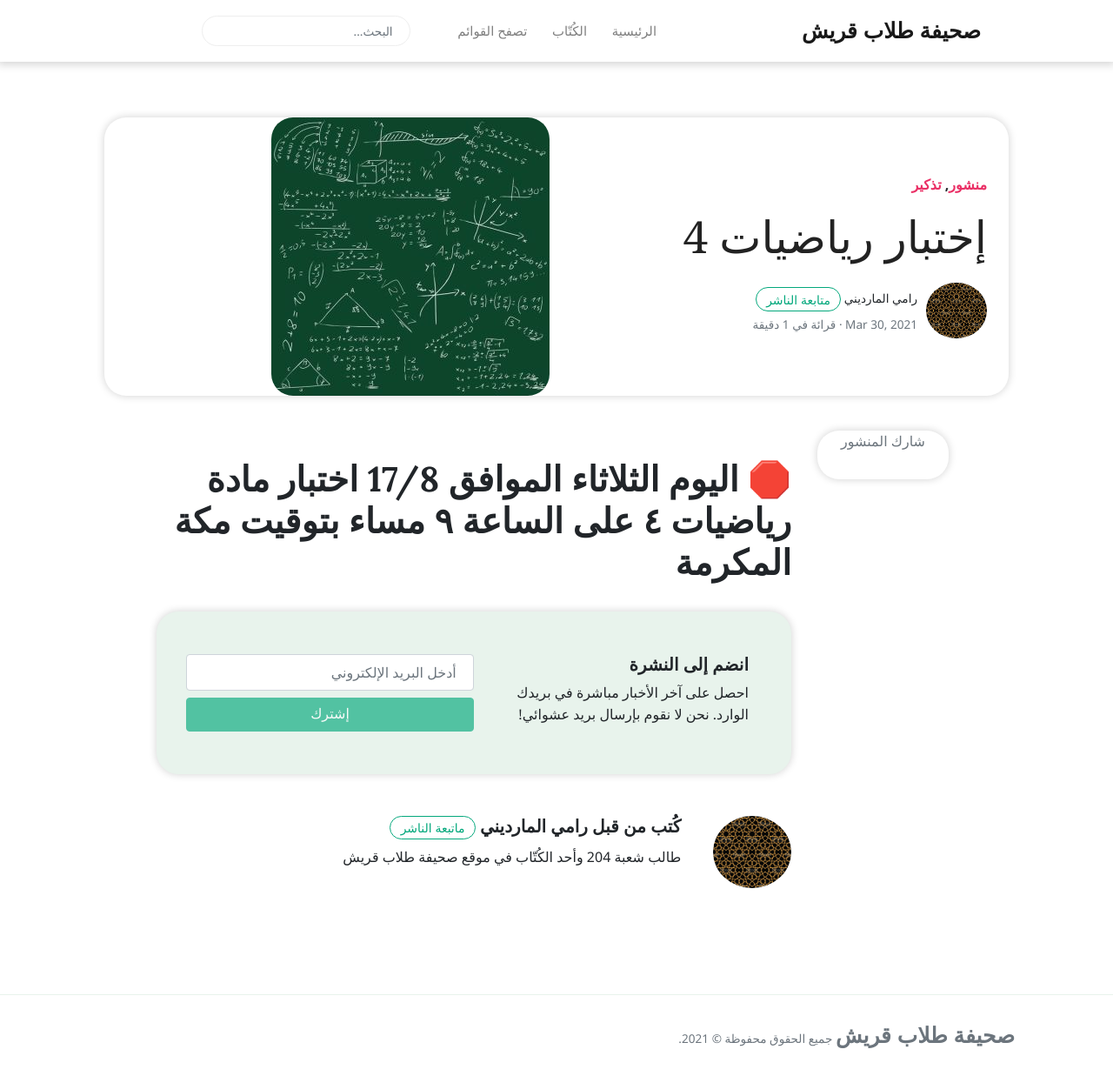
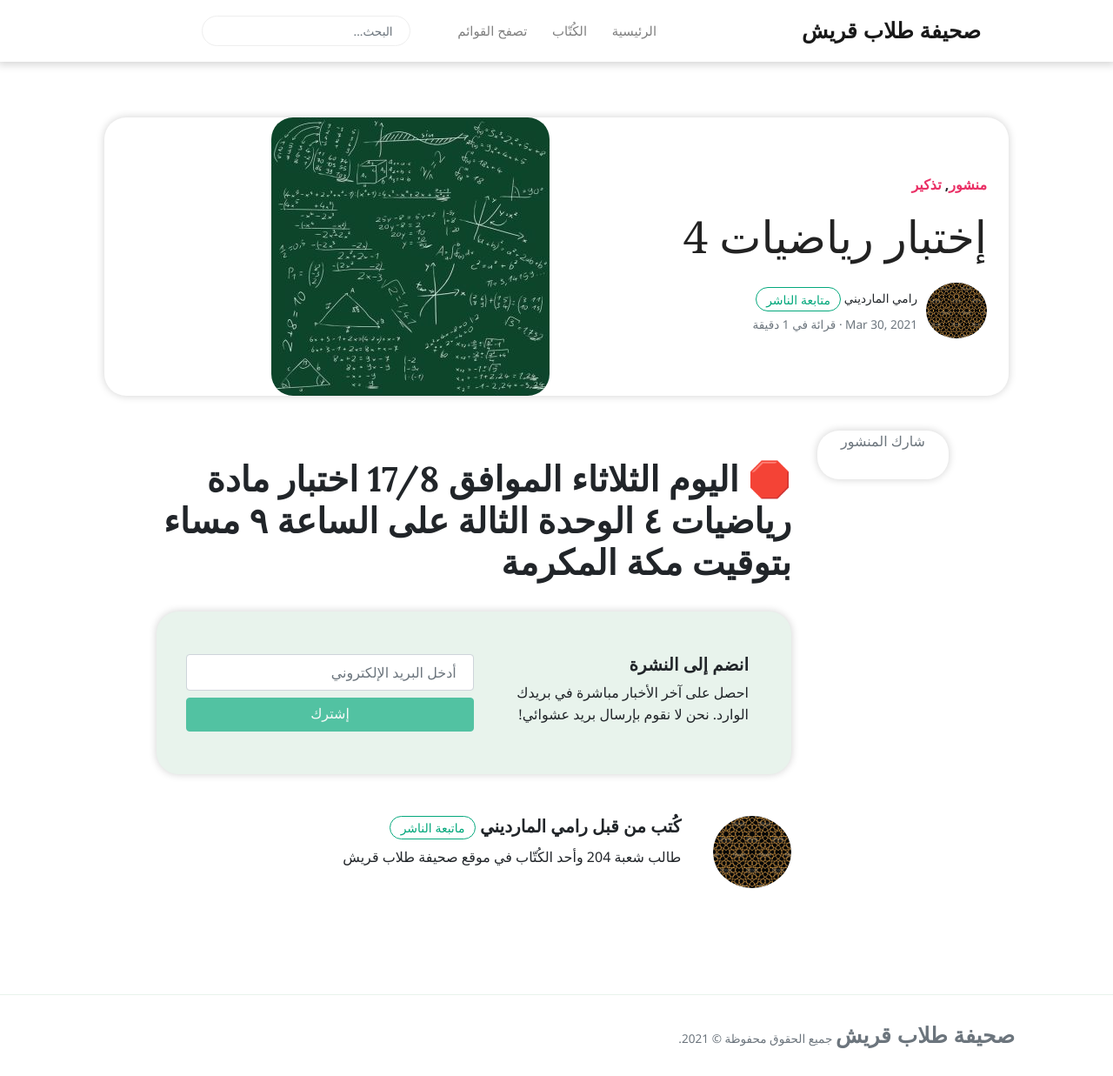
Before and after one commit to BalmierLight/quraish, a Jekyll site: the page built from _posts/2021-03-30-math-reminder.md, in a window 1280 px wide and 1237 px high. Shown: the whole window at 87% size. Built offline with Jekyll 4.4.1, drawn with Linux system fonts in a browser that asks for light colours; nearby versions of some CDN libraries; comment, search, counter and statistics services are not loaded.

Commit message:
Update 2021-03-30-math-reminder.md

```diff
--- a/_posts/2021-03-30-math-reminder.md
+++ b/_posts/2021-03-30-math-reminder.md
@@ -8,4 +8,4 @@
 tags: []
 ---
 
-# 🛑 اليوم الثلاثاء الموافق 17/8 اختبار مادة رياضيات ٤ على الساعة ٩ مساء بتوقيت مكة المكرمة
+# 🛑 اليوم الثلاثاء الموافق 17/8 اختبار مادة رياضيات ٤ الوحدة الثالة على الساعة ٩ مساء بتوقيت مكة المكرمة
```
